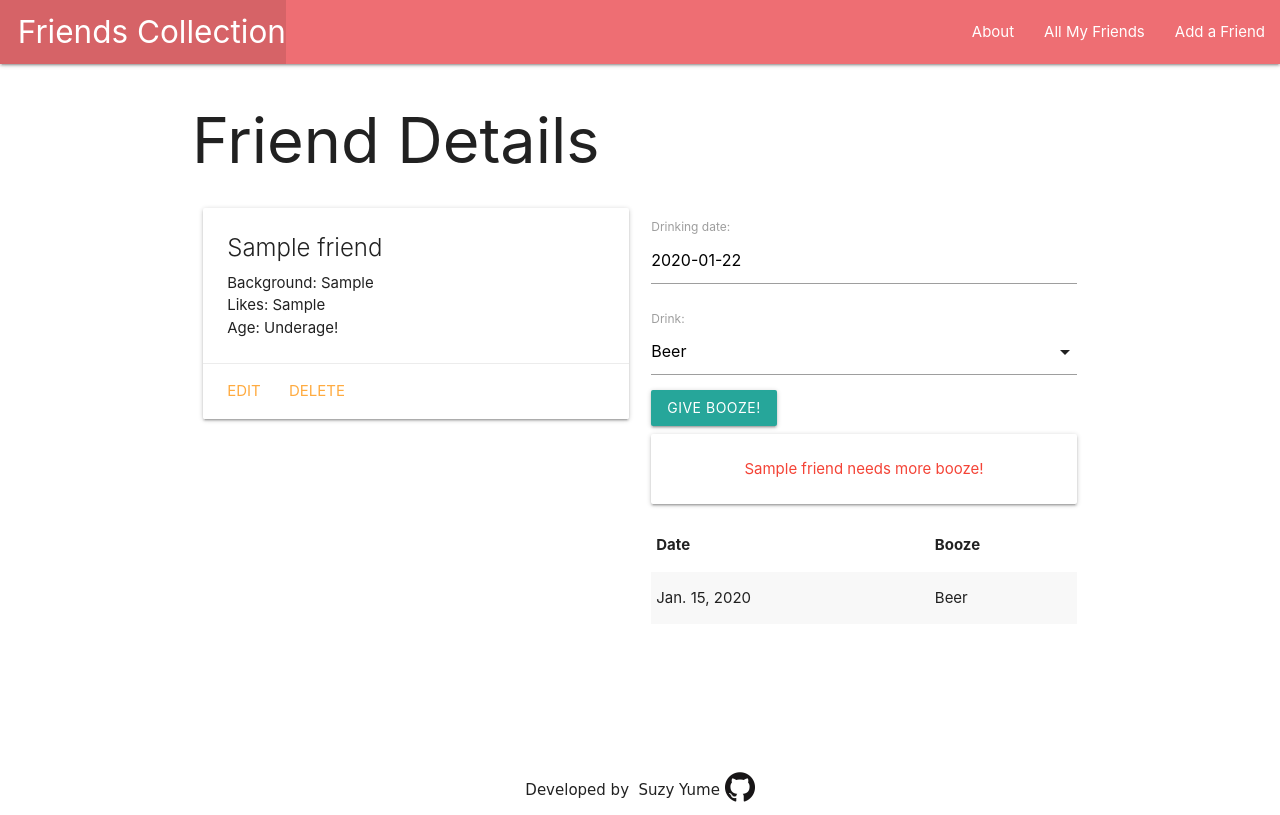
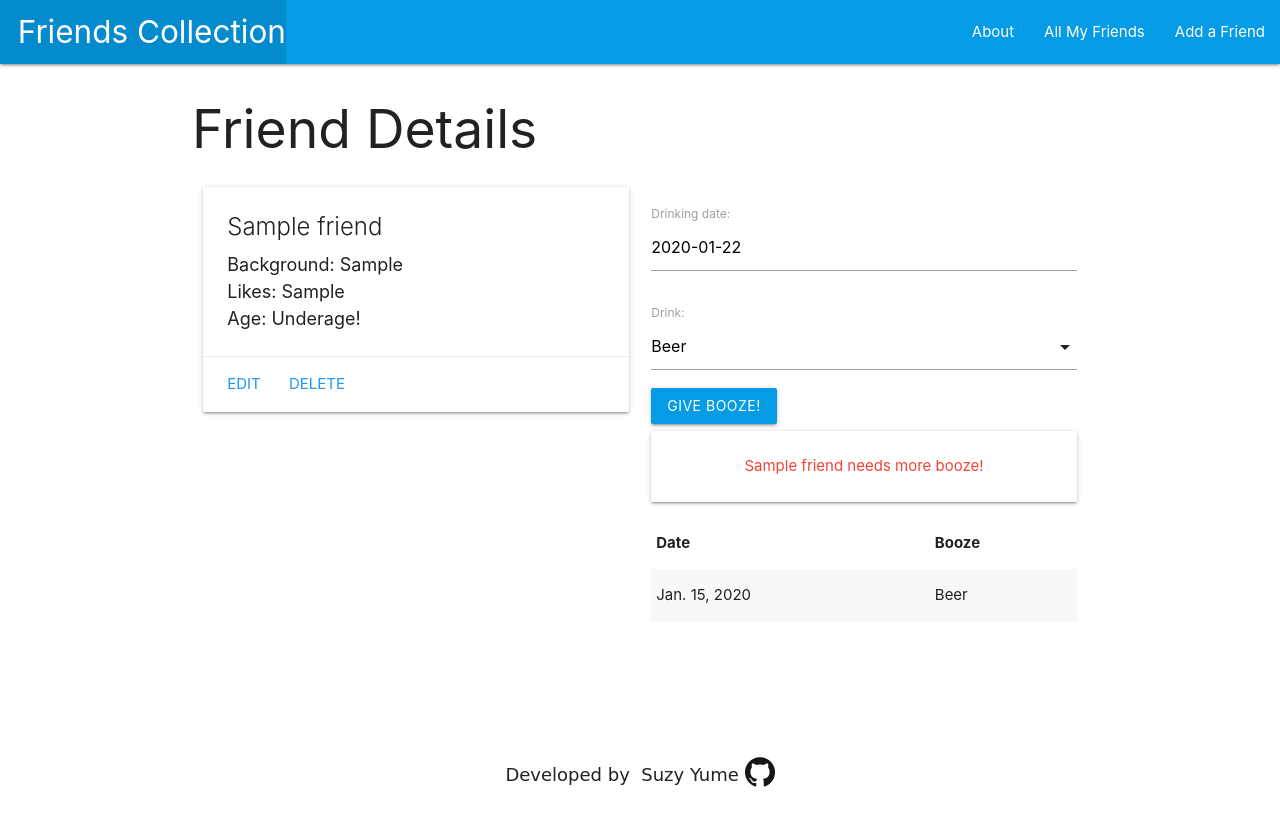
Before and after one commit to suzynakayama/FriendsCollection, a Django app: page /friends/1/ in a window 1280 px wide. After the commit the page ends 787 px from the top, so only its background shows below. Run offline with Django 3.2, Linux system fonts and the light colour scheme; tables that the repository leaves empty hold one stand-in row (values such as "Sample post"); some web fonts are replaced.

Commit message:
organized styling

```diff
--- a/friendscollection/main_app/static/css/style.css
+++ b/friendscollection/main_app/static/css/style.css
@@ -6,8 +6,30 @@ body {
     flex-direction: column;
 }
 
+nav {
+    background-color: #059be5;
+}
+
 main {
     flex: 1 0 auto;
+}
+
+a {
+    color: darkblue;
+}
+
+p {
+    font-size: 1.2rem;
+}
+
+.btn,
+.btn-large,
+.btn-small {
+    background-color: #059be5;
+}
+
+button a {
+    color: white;
 }
 
 footer {
@@ -21,35 +43,9 @@ footer p {
     align-content: center;
     align-items: center;
     justify-content: center;
+    margin: 0 auto;
 }
 
 footer span {
     line-height: 50px;
 }
-/*
-footer {
-    display: flex;
-    text-align: center;
-    align-content: center;
-    align-items: center;
-    justify-content: center;
-    bottom: 0;
-    height: 50px;
-    line-height: 50px;
-    font-weight: bold;
-    font-size: 23px;
-    font-family: "Charm", cursive;
-}
-footer a {
-    text-decoration: none;
-    color: black;
-    font-weight: bold;
-}
-footer span {
-    font-size: 20px;
-    font-weight: 400;
-}
-footer img {
-    height: 25px;
-    width: 25px;
-} */
--- a/friendscollection/main_app/templates/about.html
+++ b/friendscollection/main_app/templates/about.html
@@ -1,6 +1,6 @@
 {% extends 'base.html' %} {% block content %}
 
-<h1>About the Friends Collection</h1>
+<h2>About the Friends Collection</h2>
 <hr />
 <p>Let's collect them all!</p>
 
--- a/friendscollection/main_app/templates/friends/details.html
+++ b/friendscollection/main_app/templates/friends/details.html
@@ -1,6 +1,6 @@
 {% extends 'base.html' %} {% block content %}
 
-<h1>Friend Details</h1>
+<h2>Friend Details</h2>
 
 <div class="row">
     <div class="col s6">
@@ -16,8 +16,12 @@
                 {% endif %}
             </div>
             <div class="card-action">
-                <a href="{% url 'friends_update' friend.id %}">Edit</a>
-                <a href="{% url 'friends_delete' friend.id %}">Delete</a>
+                <a href="{% url 'friends_update' friend.id %}" class="blue-text"
+                    >Edit</a
+                >
+                <a href="{% url 'friends_delete' friend.id %}" class="blue-text"
+                    >Delete</a
+                >
             </div>
         </div>
     </div>
@@ -27,7 +31,7 @@
             <input type="submit" class="btn" value="Give Booze!" />
         </form>
         {% if friend.enough_booze_for_today %}
-        <div class="card-panel teal-text center-align">
+        <div class="card-panel blue-text center-align">
             {{friend.name}} had enough booze for today!
         </div>
         {% else %}
--- a/friendscollection/main_app/templates/friends/index.html
+++ b/friendscollection/main_app/templates/friends/index.html
@@ -1,6 +1,6 @@
 {% extends 'base.html' %} {% block content %}
 
-<h1>Friends List</h1>
+<h2>Friends List</h2>
 
 {% for friend in friends %}
 <div class="card">
--- a/friendscollection/main_app/templates/main_app/friend_form.html
+++ b/friendscollection/main_app/templates/main_app/friend_form.html
@@ -1,5 +1,5 @@
 {% extends 'base.html' %} {% block content %} {% if object %}
-<h1>Edit <span class="teal-text">{{object.name}}</span></h1>
+<h2>Edit <span class="blue-text">{{object.name}}</span></h2>
 {% else %}
 <h1>Add Friend</h1>
 {% endif %}
--- a/friendscollection/main_app/urls.py
+++ b/friendscollection/main_app/urls.py
@@ -2,8 +2,8 @@ from django.urls import path
 from . import views
 
 urlpatterns = [
-    path('', views.home, name='home'),
-    path('about/', views.about, name='about'),
+    # path('', views.home, name='home'),
+    path('', views.about, name='about'),
     path('friends/', views.index, name='index'),
     path('friends/<int:friend_id>/', views.details, name='details'),
     path('friends/create/', views.FriendCreate.as_view(), name='friends_create'),
--- a/friendscollection/main_app/views.py
+++ b/friendscollection/main_app/views.py
@@ -6,8 +6,8 @@ from .forms import FeedingForm
 
 # Create your views here.
 
-def home(request):
-    return HttpResponse('<h1>Welcome to the Friends Collection page!</h1>')
+# def home(request):
+#     return HttpResponse('<h1>Welcome to the Friends Collection page!</h1>')
 
 def about(request):
     return render(request, 'about.html')
```
Also changed, not shown: friendscollection/main_app/templates/main_app/friend_confirm_delete.html (+5 -3 lines).
